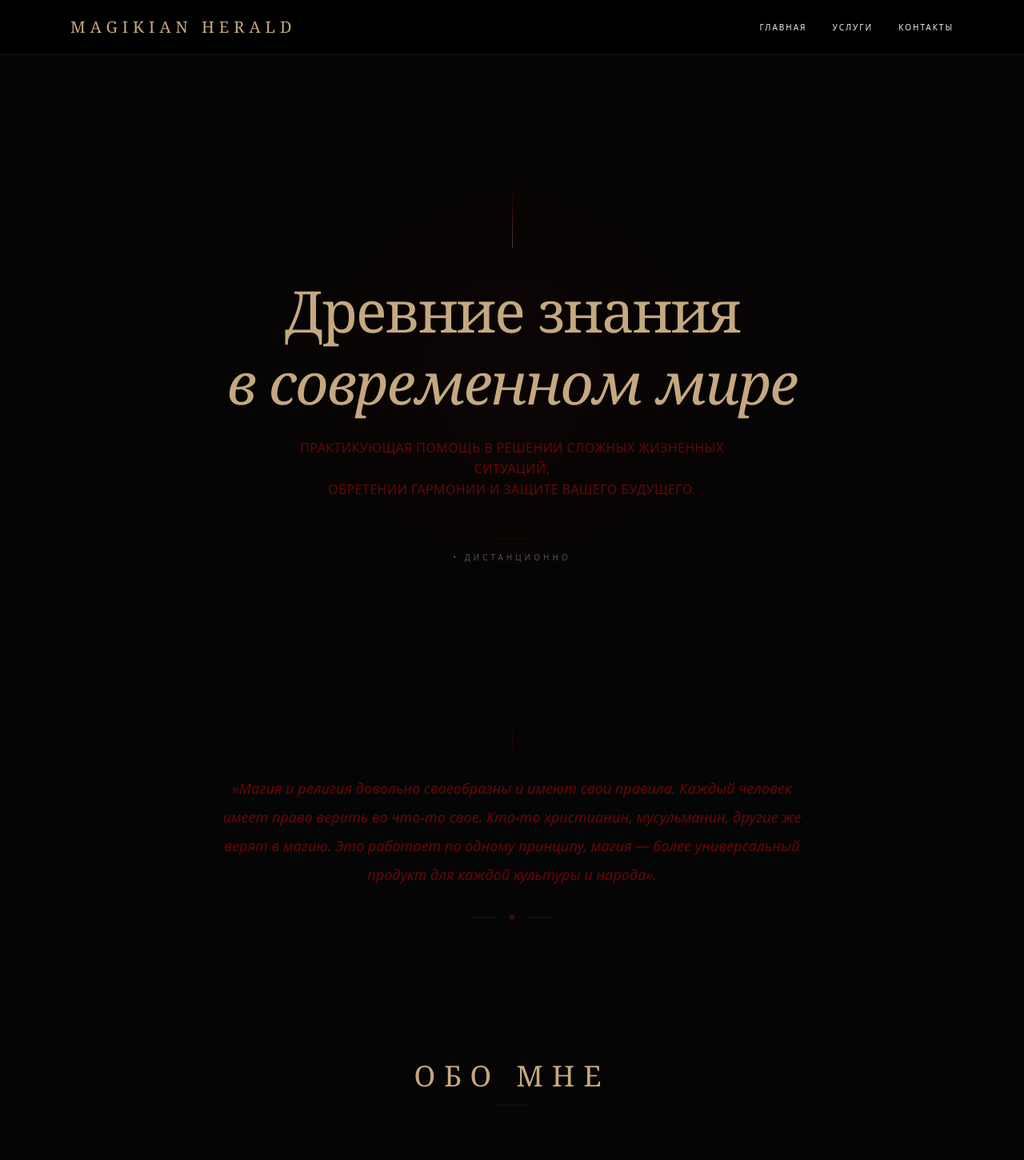
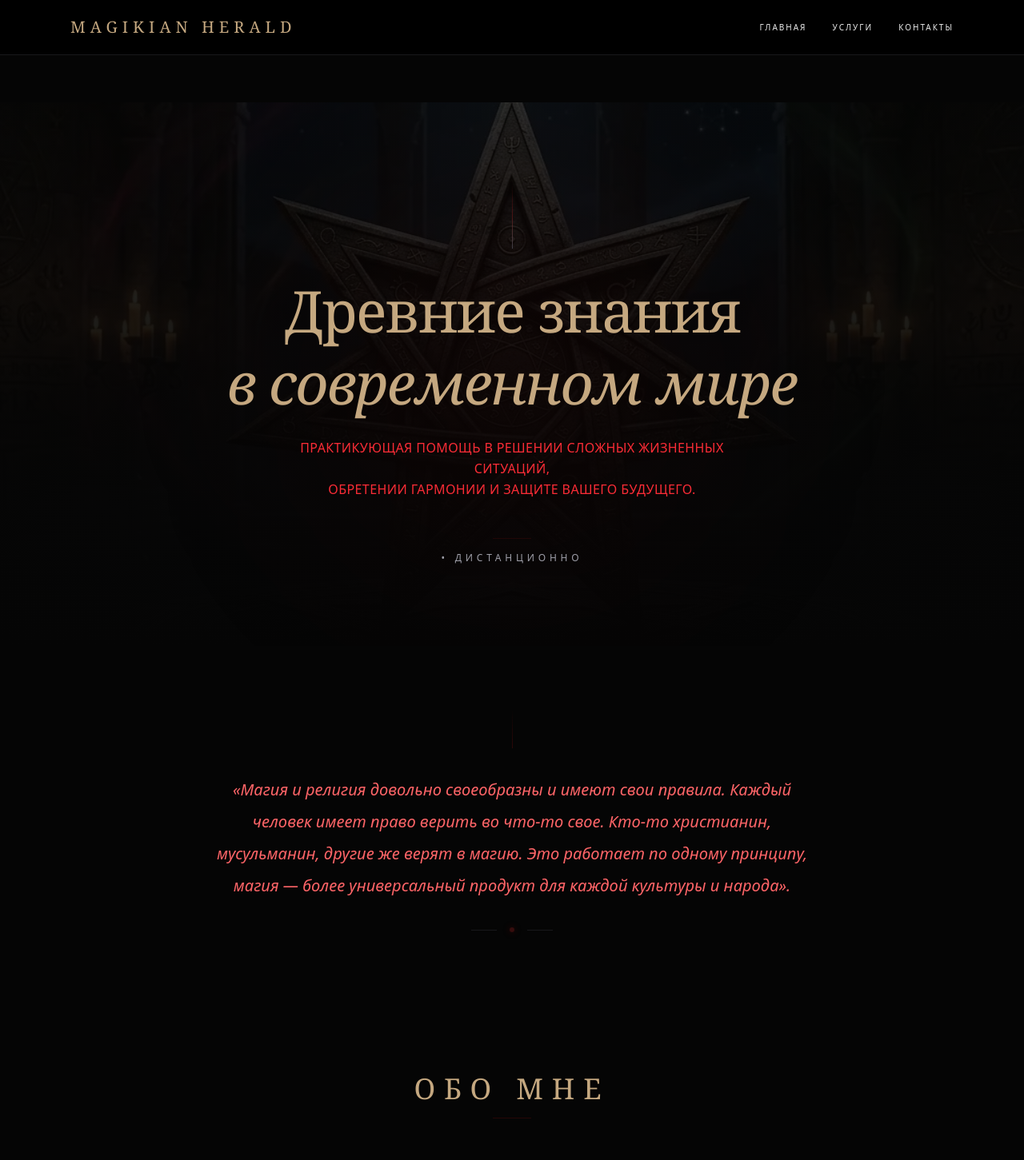
Before and after one commit to staff2507/infinity-magic, a Next.js app: page / in a window 1280 px wide. Shown: the top 1451 px of the page at 80% size. Built offline with nearby package versions, Linux system fonts and the light colour scheme.

Commit message:
изменена главная страница

```diff
--- a/app/page.tsx
+++ b/app/page.tsx
@@ -1,10 +1,24 @@
 import Link from 'next/link'
+import Image from 'next/image'
 
 export default function HomePage() {
   return (
     <div className="min-h-screen bg-[#050505] animate-reveal selection:bg-red-900/30 selection:text-white break-words overflow-x-hidden">
 
+      {/* Главный экран с фоновой звездой */}
       <section className="relative min-h-[85vh] py-12 flex flex-col items-center justify-center text-center overflow-hidden">
+        {/* Фоновое изображение */}
+        <div className="absolute inset-0 z-0 overflow-hidden">
+          <Image
+            src="/images/star-hero.webp"
+            alt="Семиконечная Звезда Магов"
+            fill
+            priority
+            className="object-cover opacity-35"
+          />
+          <div className="absolute inset-0 bg-gradient-to-b from-[#050505]/40 via-[#050505]/80 to-[#050505]"></div>
+        </div>
+
         <div className="absolute top-1/2 left-1/2 -translate-x-1/2 -translate-y-1/2 w-[280px] sm:w-[500px] h-[280px] sm:h-[500px] bg-red-950/10 rounded-full blur-[80px] sm:blur-[120px] pointer-events-none"></div>
 
         <div className="relative z-10 flex flex-col items-center w-full px-4">
@@ -15,26 +29,29 @@ export default function HomePage() {
             <span className="text-[#c5a880] italic">в современном мире</span>
           </h1>
 
-          <p className="max-w-xl text-[#680606] text-xs sm:text-sm md:text-base leading-relaxed tracking-wide uppercase px-2">
+          {/* Сделали бардовый текст ярким, сочным и читаемым (text-red-500) */}
+          <p className="max-w-xl text-red-500 text-sm sm:text-base leading-relaxed tracking-wide uppercase px-2 font-medium">
             Практикующая помощь в решении сложных жизненных ситуаций, <br className="hidden sm:inline" />
             обретении гармонии и защите вашего будущего.
           </p>
 
           <div className="mt-8 sm:mt-12 flex flex-col items-center gap-4">
               <div className="w-12 h-px bg-red-950/40"></div>
-              <span className="text-[10px] tracking-[0.4em] text-zinc-600 uppercase font-light">
+              <span className="text-xs tracking-[0.4em] text-zinc-400 uppercase font-light">
                 • Дистанционно
               </span>
           </div>
         </div>
       </section>
 
+      {/* Блок с цитатой */}
       <section className="max-w-4xl mx-auto px-4 sm:px-6 py-12 sm:py-20 text-center">
         <div className="space-y-6 sm:space-y-8">
           <div className="w-px h-12 bg-gradient-to-b from-transparent to-red-950/60 mx-auto"></div>
 
           <div className="max-w-3xl mx-auto">
-            <p className="text-[#680606] text-sm sm:text-base md:text-lg leading-relaxed md:leading-loose font-light italic px-2">
+            {/* Сделали бардовую цитату контрастной и светящейся (text-red-400) */}
+            <p className="text-red-400 text-base sm:text-lg md:text-xl leading-relaxed md:leading-loose font-light italic px-2">
               «Магия и религия довольно своеобразны и имеют свои правила. Каждый человек имеет право верить во что-то свое. Кто-то христианин, мусульманин, другие же верят в магию. Это работает по одному принципу, магия — более универсальный продукт для каждой культуры и народа».
             </p>
           </div>
@@ -47,6 +64,7 @@ export default function HomePage() {
         </div>
       </section>
 
+      {/* Обо мне */}
       <section className="max-w-4xl mx-auto px-4 sm:px-6 py-16 sm:py-24 space-y-12 sm:space-y-16">
         <div className="text-center space-y-4">
           <h2 className="text-2xl sm:text-3xl md:text-4xl font-serif uppercase tracking-[0.2em] sm:tracking-[0.3em] text-[#c5a880]">
@@ -75,6 +93,7 @@ export default function HomePage() {
         </div>
       </section>
 
+      {/* Принципы работы */}
       <section className="max-w-4xl mx-auto px-4 sm:px-6 py-16 sm:py-24 space-y-12 sm:space-y-16">
         <div className="text-center space-y-4">
           <h2 className="text-2xl sm:text-3xl md:text-4xl font-serif uppercase tracking-[0.2em] sm:tracking-[0.3em] text-[#c5a880]">
@@ -100,13 +119,14 @@ export default function HomePage() {
         </div>
       </section>
 
+      {/* Направления */}
       <section id="services" className="py-20 sm:py-32 bg-[#050505]">
         <div className="max-w-6xl mx-auto px-4 sm:px-6 space-y-12 sm:space-y-16">
           <div className="text-center">
-            <h2 className="text-xs uppercase tracking-[0.4em] sm:tracking-[0.6em] text-zinc-600">Направления практики</h2>
+            <h2 className="text-sm uppercase tracking-[0.4em] sm:tracking-[0.6em] text-zinc-500">Направления практики</h2>
           </div>
 
-          <div className="grid sm:grid-cols-2 lg:grid-cols-3 gap-px bg-zinc-900/30 border border-zinc-900/30 shadow-[0_0_50px_rgba(127,17,17,0.05)]">
+          <div className="grid sm:grid-cols-1 lg:grid-cols-3 gap-px bg-zinc-900/30 border border-zinc-900/30 shadow-[0_0_50px_rgba(127,17,17,0.05)]">
             <ServiceCard
               title="Любовная магия"
               desc="Гармонизация отношений, возвращение утраченных чувств и защита семейного очага."
@@ -141,14 +161,15 @@ export default function HomePage() {
         </div>
       </section>
 
+      {/* Методология */}
       <section className="py-16 sm:py-24 border-t border-zinc-900 bg-gradient-to-b from-[#050505] to-[#080303]">
         <div className="max-w-4xl mx-auto space-y-12 sm:space-y-16 px-4 sm:px-6">
           <div className="text-center">
-            <h2 className="text-xs uppercase tracking-[0.4em] sm:tracking-[0.6em] text-zinc-600 mb-2 sm:mb-4">Методология</h2>
+            <h2 className="text-sm uppercase tracking-[0.4em] sm:tracking-[0.6em] text-zinc-500 mb-2 sm:mb-4">Методология</h2>
             <p className="text-xl sm:text-2xl font-serif text-[#c5a880] italic">Порядок ведения практики</p>
           </div>
 
-          <div className="grid sm:grid-cols-2 gap-x-8 md:gap-x-16 gap-y-10 sm:gap-y-12">
+          <div className="grid sm:grid-cols-1 gap-x-8 md:gap-x-16 gap-y-10 sm:gap-y-12">
             {[
               { num: "01", title: "Диагностика", text: "Детальное изучение проблемы и просмотр ситуации. Выявление магических воздействий и скрытых угроз." },
               { num: "02", title: "Очищение", text: "Снятие сторонних защит недруга, нейтрализация негативных энергий. Подготовка почвы для работы." },
@@ -156,8 +177,8 @@ export default function HomePage() {
               { num: "04", title: "Закрепление", text: "Постановка мощной защиты. Скрытие работы от сторонних глаз и других мастеров." },
             ].map((step, i) => (
               <div key={i} className="group space-y-3 sm:space-y-4">
-                <span className="text-zinc-900 group-hover:text-red-950/40 transition-colors duration-500 font-serif text-4xl sm:text-5xl block">{step.num}</span>
-                <h3 className="text-white text-xs sm:text-sm uppercase tracking-widest border-b border-zinc-900 group-hover:border-red-900/30 transition-colors duration-500 pb-2">{step.title}</h3>
+                <span className="text-zinc-800 group-hover:text-red-950/40 transition-colors duration-500 font-serif text-4xl sm:text-5xl block">{step.num}</span>
+                <h3 className="text-white text-sm uppercase tracking-widest border-b border-zinc-900 group-hover:border-red-900/30 transition-colors duration-500 pb-2">{step.title}</h3>
                 <p className="text-zinc-400 text-sm sm:text-base leading-relaxed font-light">{step.text}</p>
               </div>
             ))}
@@ -167,7 +188,7 @@ export default function HomePage() {
             <p className="text-[#c5a880] text-sm sm:text-base md:text-lg tracking-wide font-serif italic max-w-2xl mx-auto leading-relaxed">
               «В процессе всей работы я подбираю "ключики" по вашему запросу и по завершению надежно запечатываю на "замок" достигнутый результат!»
             </p>
-            <p className="text-zinc-400 text-xs sm:text-sm leading-relaxed font-light max-w-2xl mx-auto pt-4 border-t border-zinc-900/50">
+            <p className="text-zinc-400 text-sm leading-relaxed font-light max-w-2xl mx-auto pt-4 border-t border-zinc-900/50">
               Я веду и консультирую вас на протяжении всего пути. Оплата производится единожды — без скрытых расходов на атрибутику. Помните: мастер требует уважения не к себе, а к силе, через которую он действует во благо людей.
             </p>
           </div>
@@ -183,7 +204,6 @@ function ServiceCard({ title, desc, link }: { title: string, desc: string, link:
     <div className="bg-[#050505] p-8 sm:p-10 md:p-14 group hover:bg-[#0a0505] transition-all duration-700 flex flex-col h-full border-zinc-900/50 hover:border-red-900/20 relative overflow-hidden">
       <div className="absolute inset-0 bg-gradient-to-tr from-red-950/5 to-transparent opacity-0 group-hover:opacity-100 transition-opacity duration-700"></div>
 
-      {/* Изменили text-white на text-[#c5a880] и убрали эффекты ховера */}
       <h3 className="text-base sm:text-lg text-[#c5a880] font-serif mb-4 sm:mb-5 tracking-widest uppercase italic relative z-10">
         {title}
       </h3>
@@ -195,7 +215,7 @@ function ServiceCard({ title, desc, link }: { title: string, desc: string, link:
       <div className="relative z-10">
         <Link
           href={link}
-          className="text-[9px] uppercase tracking-[0.3em] text-zinc-400 border-b border-zinc-800 pb-1 group-hover:text-[#c5a880] group-hover:border-[#c5a880]/40 transition-all duration-500"
+          className="text-xs uppercase tracking-[0.3em] text-zinc-400 border-b border-zinc-800 pb-1 group-hover:text-[#c5a880] group-hover:border-[#c5a880]/40 transition-all duration-500"
         >
           Подробнее
         </Link>
```
Also changed, not shown: public/images/star-hero.webp (added).
